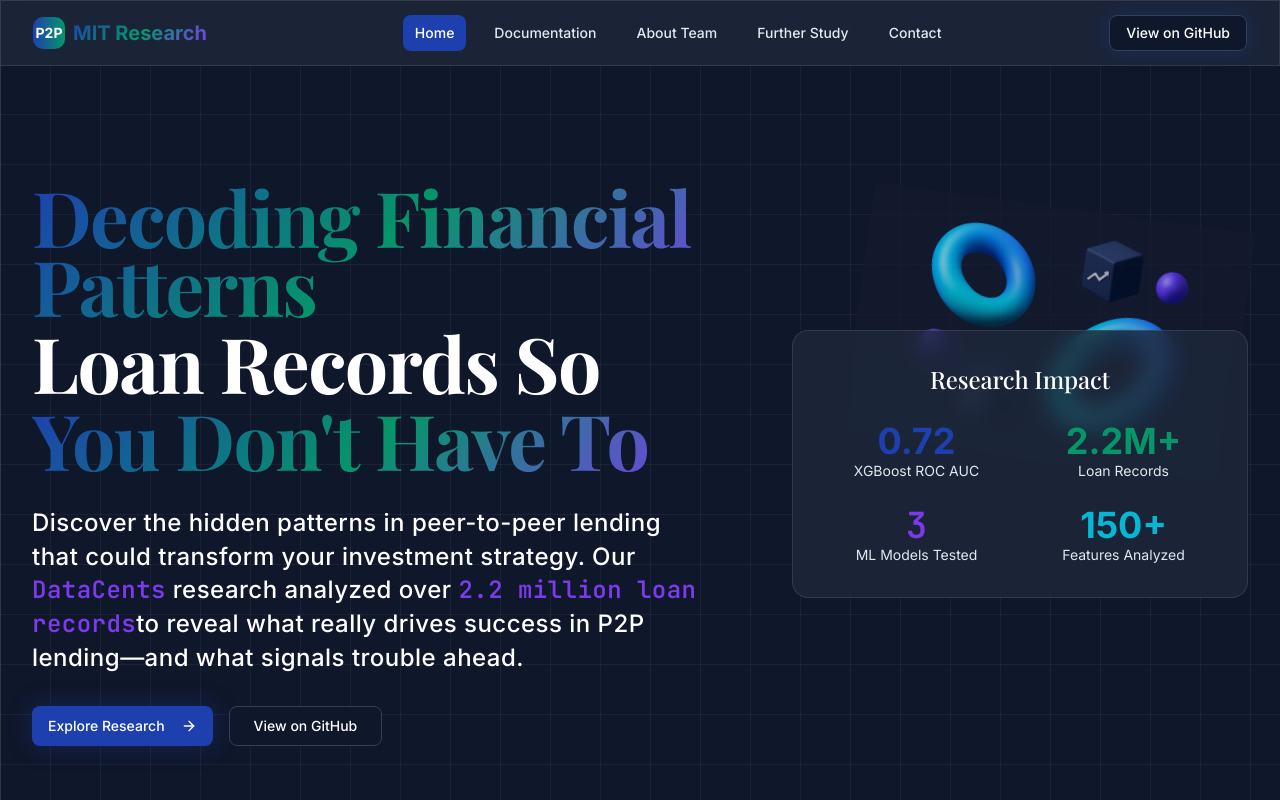
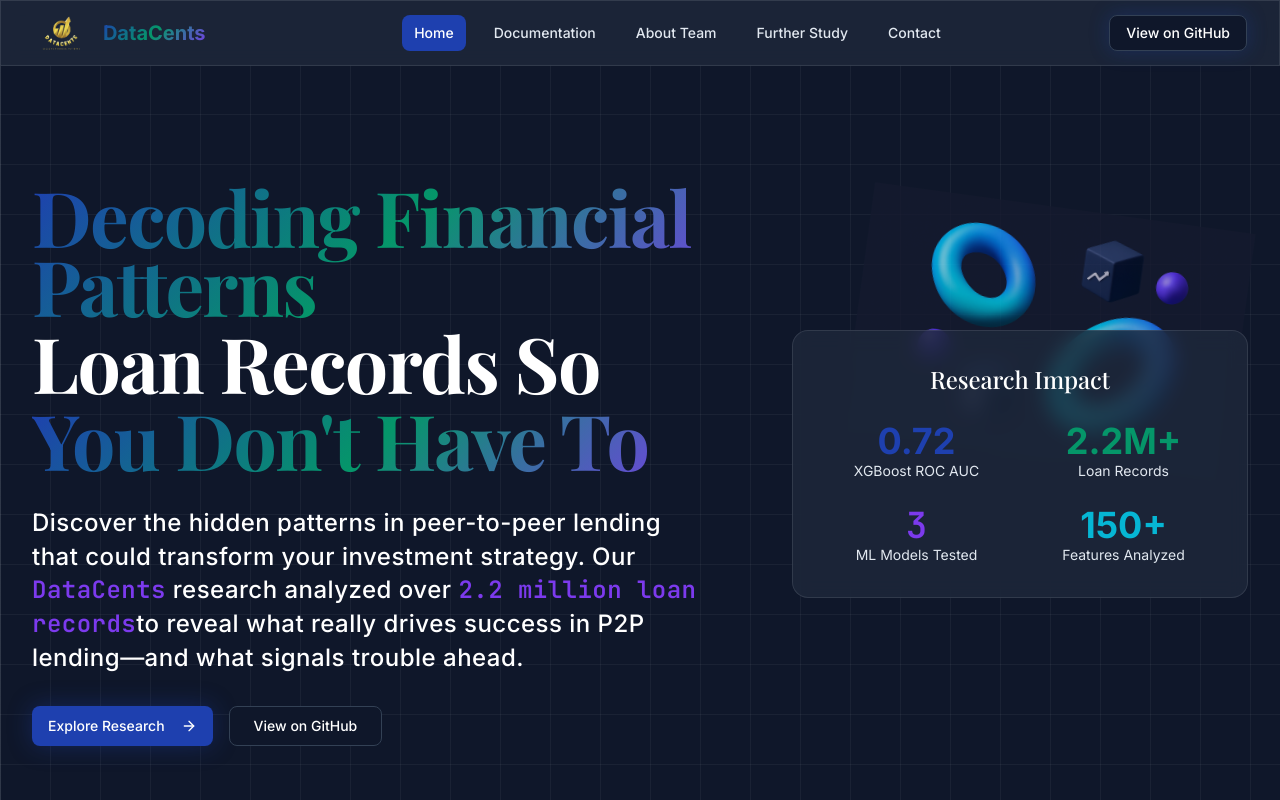
Before and after one commit to dadishimwe/datacents2, a React (Vite) app: page / in a window 1280 px wide. Shown: the top 800 px of the page. Built offline with nearby package versions, Linux system fonts and the light colour scheme.

Commit message:
Add DataCents logo to navigation and update branding

```diff
--- a/src/components/Navigation.jsx
+++ b/src/components/Navigation.jsx
@@ -3,6 +3,7 @@ import { Link, useLocation } from 'react-router-dom'
 import { motion } from 'framer-motion'
 import { Menu, X } from 'lucide-react'
 import { Button } from '@/components/ui/button'
+import datacentsLogo from '@/assets/datacents-logo.png'
 
 const Navigation = () => {
   const [isOpen, setIsOpen] = useState(false)
@@ -21,11 +22,13 @@ const Navigation = () => {
       <div className="max-w-7xl mx-auto px-4 sm:px-6 lg:px-8">
         <div className="flex items-center justify-between h-16">
           {/* Logo */}
-          <Link to="/" className="flex items-center space-x-2">
-            <div className="w-8 h-8 bg-gradient-to-r from-primary to-secondary rounded-lg flex items-center justify-center">
-              <span className="text-white font-bold text-sm">P2P</span>
-            </div>
-            <span className="text-xl font-bold text-gradient">MIT Research</span>
+          <Link to="/" className="flex items-center space-x-3">
+            <img
+              src={datacentsLogo}
+              alt="DataCents Logo"
+              className="h-10 w-auto"
+            />
+            <span className="text-xl font-bold text-gradient">DataCents</span>
           </Link>
 
           {/* Desktop Navigation */}
```
Also changed, not shown: src/assets/datacents-logo.png (added).
